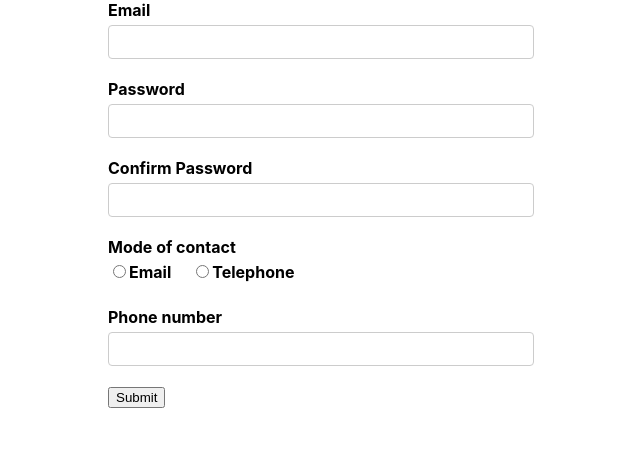
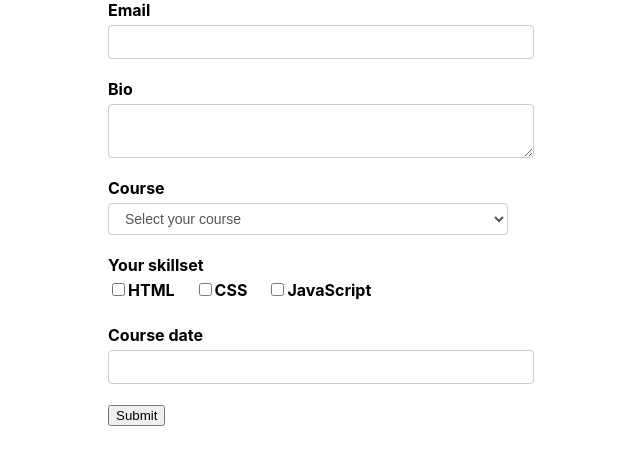
Before and after one commit to gopinav/React-Formik-Tutorials, a React (Create React App) app in the folder formik-controls-demo/: page / in a window 1280 px wide. Shown: the top 464 px of the page, without its empty margins (319-959 px from the left). Built offline with nearby package versions, Linux system fonts and the light colour scheme.

Commit message:
Add Enrollement Form

```diff
--- a/formik-controls-demo/src/App.js
+++ b/formik-controls-demo/src/App.js
@@ -3,13 +3,15 @@
 import FormikContainer from './components/FormikContainer'
 import LoginForm from './components/LoginForm'
 import RegistrationForm from './components/RegistrationForm'
+import EnrollmentForm from './components/EnrollmentForm'
 
 function App () {
   return (
     <div className='App'>
       {/* <FormikContainer /> */}
       {/* <LoginForm /> */}
-      <RegistrationForm />
+      {/* <RegistrationForm /> */}
+      <EnrollmentForm />
     </div>
   )
 }
--- /dev/null
+++ b/formik-controls-demo/src/components/EnrollmentForm.js
@@ -0,0 +1,90 @@
+import React from 'react'
+import { Formik, Form } from 'formik'
+import * as Yup from 'yup'
+import FormikControl from './FormikControl'
+
+function EnrollmentForm () {
+  const dropdownOptions = [
+    { key: 'Select your course', value: '' },
+    { key: 'React', value: 'react' },
+    { key: 'Angular', value: 'angular' },
+    { key: 'Vue', value: 'vue' }
+  ]
+
+  const checkboxOptions = [
+    { key: 'HTML', value: 'html' },
+    { key: 'CSS', value: 'css' },
+    { key: 'JavaScript', value: 'javascript' }
+  ]
+
+  const initialValues = {
+    email: '',
+    bio: '',
+    course: '',
+    skills: [],
+    courseDate: null
+  }
+
+  const validationSchema = Yup.object({
+    email: Yup.string()
+      .email('Invalid email format')
+      .required('Required'),
+    bio: Yup.string().required('Required'),
+    course: Yup.string().required('Required'),
+    courseDate: Yup.date()
+      .required('Required')
+      .nullable()
+  })
+
+  const onSubmit = values => {
+    console.log('Form data', values)
+  }
+
+  return (
+    <Formik
+      initialValues={initialValues}
+      validationSchema={validationSchema}
+      onSubmit={onSubmit}
+    >
+      {formik => {
+        return (
+          <Form>
+            <FormikControl
+              control='input'
+              type='email'
+              label='Email'
+              name='email'
+            />
+            <FormikControl
+              control='textarea'
+              label='Bio'
+              name='bio'
+            />
+            <FormikControl
+              control='select'
+              label='Course'
+              name='course'
+              options={dropdownOptions}
+            />
+            <FormikControl
+              control='checkbox'
+              label='Your skillset'
+              name='skills'
+              options={checkboxOptions}
+            />
+            <FormikControl
+              control='date'
+              label='Course date'
+              name='courseDate'
+            />
+            <button type='submit' disabled={!formik.isValid}>
+              Submit
+            </button>
+          </Form>
+        )
+      }}
+    </Formik>
+  )
+}
+
+export default EnrollmentForm
```
